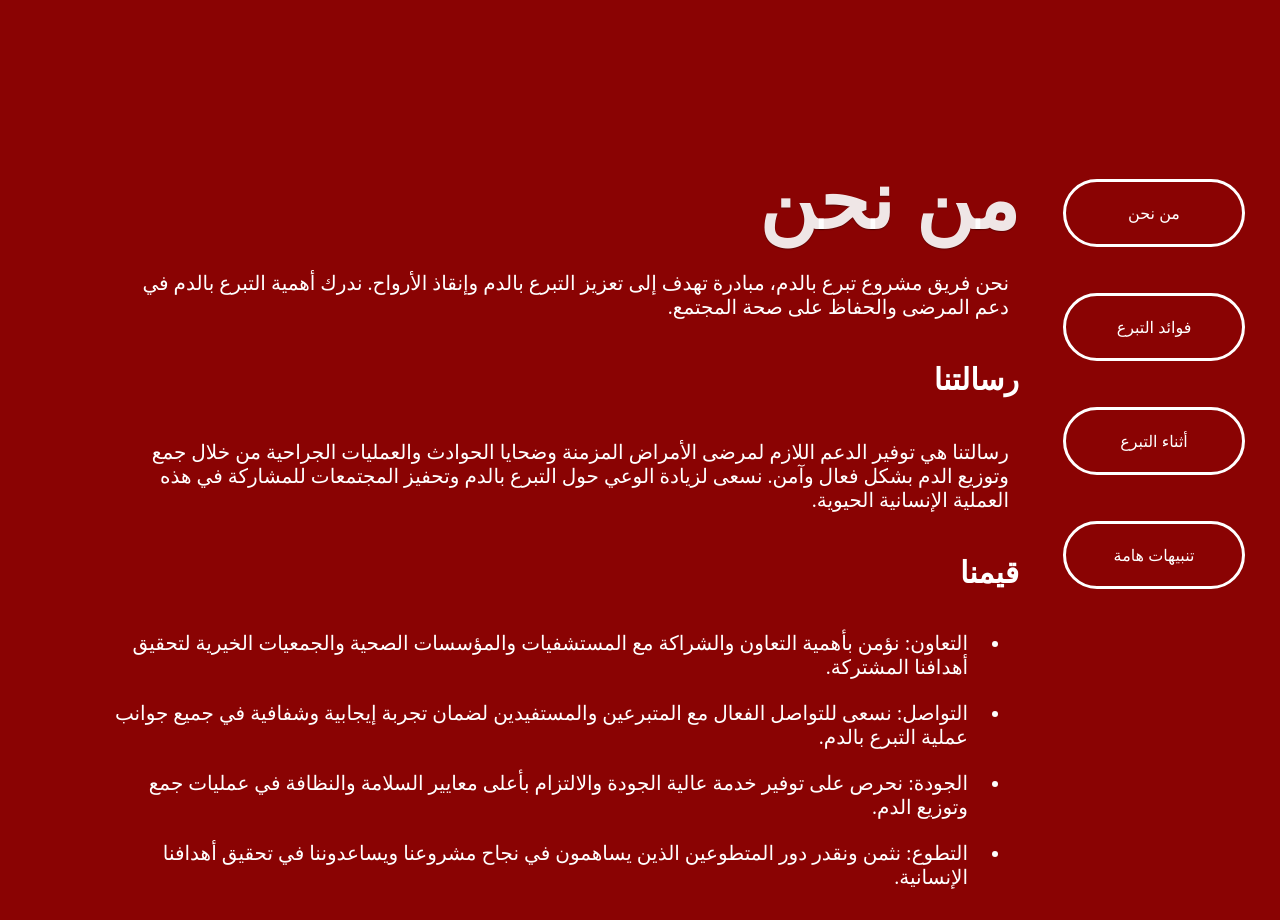
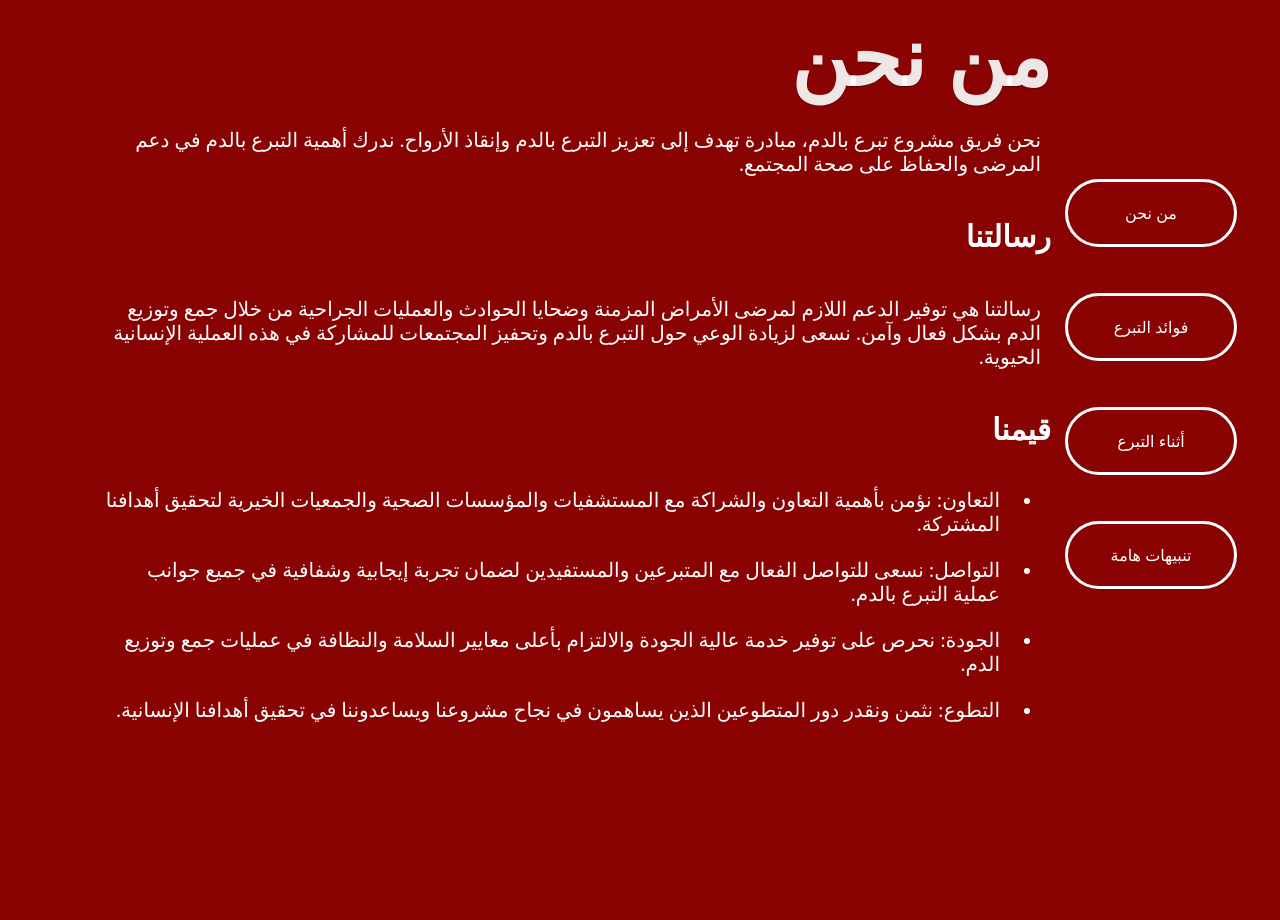
Before and after one commit to moaaaza/test, a plain HTML site: page index.html in a window 1280 px wide. After the commit the page ends 808 px from the top, so only its background shows below. Drawn offline with Linux system fonts and the light colour scheme.

Commit message:
Update index.html

```diff
--- a/index.html
+++ b/index.html
@@ -23,8 +23,6 @@
 	 z-index: 2000;
 	 width: 100%;
 	 top: 6px;
-	 left:1rem;
-
 direction:rtl;
 }
 
@@ -41,9 +39,9 @@ direction:rtl;
 
 
  .content {
-	    right: 84px;
+	    right: 52px;
     left: 94px;
-    top: 6rem;
+    top: -47px;
     position: absolute;
     padding-bottom: 0px;
     direction: rtl;
@@ -138,8 +136,8 @@ direction:rtl;
 	 -o-transition: all 0.3s ease-in-out;
 	 transition: all 0.3s ease-in-out;
     text-decoration: none;
-	 width :6rem;
-	 text-align :center;
+	 width:86px;
+	 text-align:center
 }
 li{padding:11px;
 }
```
